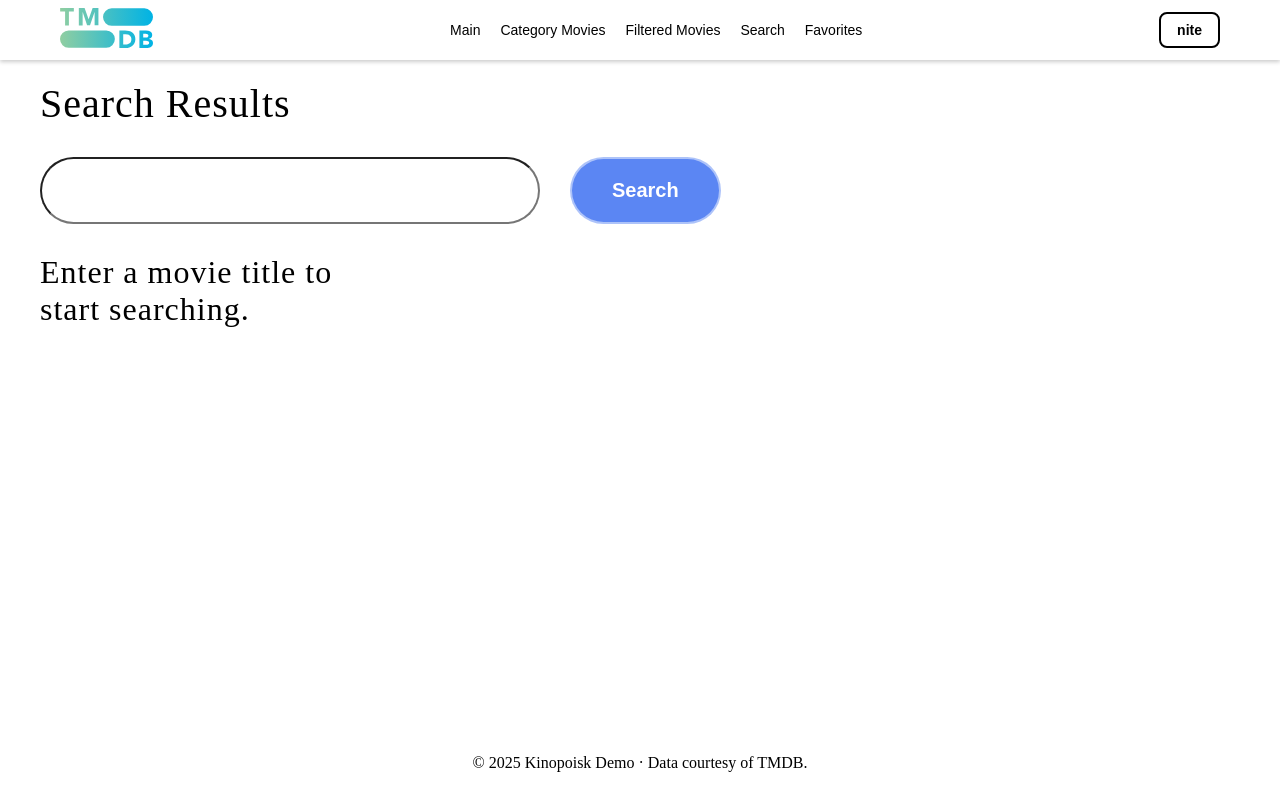
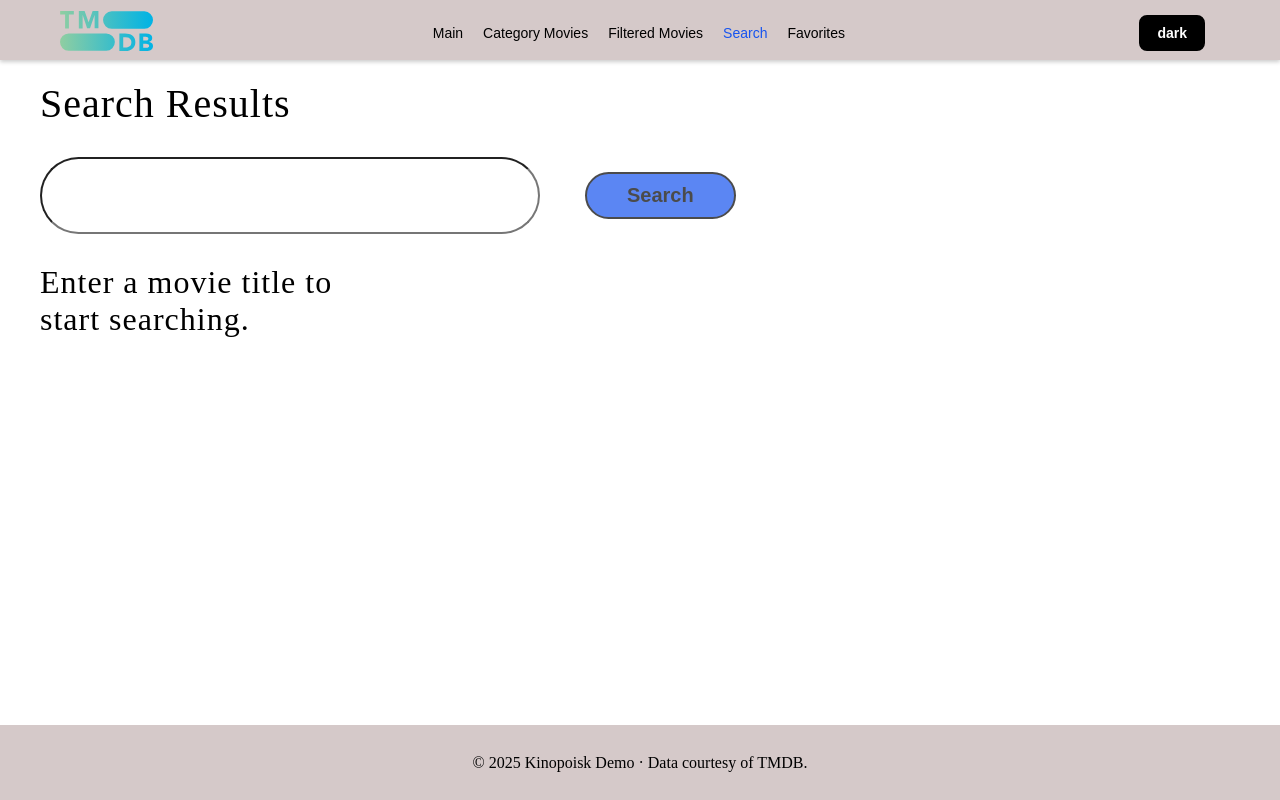
Before and after one commit to VitalkaMihal/kinopoisk, a React (Vite) app: page /kinopoisk/searchPage in a window 1280 px wide. Built offline with nearby package versions, Linux system fonts and the light colour scheme.

Commit message:
add isActive

```diff
--- a/src/app/appSlice.ts
+++ b/src/app/appSlice.ts
@@ -10,6 +10,9 @@ export type Favorite = {
 
 export type ThemeState = 'light' | 'dark'
 
+const theme: ThemeState =
+  typeof localStorage.getItem('theme') === 'string' ? (localStorage.getItem('theme') as ThemeState) : 'light'
+
 const favoriteMovies =
   typeof localStorage.getItem('favorites') === 'string'
     ? JSON.parse(localStorage.getItem('favorites') as string)
@@ -19,7 +22,7 @@ const initialState = {
   category: category.POPULAR as categoryType,
   searchText: '' as string,
   favorites: favoriteMovies as Favorite[],
-  theme: 'light' as ThemeState,
+  theme,
 }
 
 export const appSlice = createSlice({
@@ -46,6 +49,7 @@ export const appSlice = createSlice({
     }),
     toggleTheme: create.reducer((state) => {
       state.theme = state.theme === 'light' ? 'dark' : 'light'
+      localStorage.setItem('theme', state.theme)
     }),
   }),
   selectors: {
--- a/src/common/components/Footer/Footer.module.css
+++ b/src/common/components/Footer/Footer.module.css
@@ -1,7 +1,7 @@
 .footer {
     width: 100%;
     margin-top: 20px;
-    background-color: var(--background-color);
+    background-color: var(--header-color);
     color: var(--text-color);
 }
 
--- a/src/common/components/Header/Header.module.css
+++ b/src/common/components/Header/Header.module.css
@@ -4,7 +4,7 @@
     top: 0;
     width: 100%;
     box-shadow: 0 2px 4px rgba(0,0,0,0.2);
-    background-color: var(--background-color);
+    background-color: var(--header-color);
     color: var(--text-color);
     z-index: 100;
 }
@@ -36,7 +36,12 @@
 
 .link {
     text-decoration: none;
-    color: inherit;
+    color: var(--text-color);
+}
+
+.isActive {
+    text-decoration: none;
+    color: #1754ef;
 }
 /* при узкой ширине, например максимум 768px, меняем расположение */
 @media (max-width: 768px) {
@@ -78,12 +83,13 @@
     cursor: pointer;
     font-weight: 600;
     font-size: 14px;
-    background-color: var(--background-color);
-    color: var(--text-color);
-    border-color: var(--text-color);
+    background-color: var(--text-color);
+    color: var(--background-color);
 }
 
 .button:hover {
-    opacity: 0.7;
+    opacity: 0.8;
     transition: opacity 0.3s;
+    background-color: var(--text-color);
+    color: var(--background-color);
 }
--- a/src/common/components/Header/Header.tsx
+++ b/src/common/components/Header/Header.tsx
@@ -1,9 +1,9 @@
 import React from 'react'
-import styles from './Header.module.css'
+import s from './Header.module.css'
 import kinopoiskLogo from '@/assets/logo/kinopoisk-logo.svg'
 import { useAppDispatch, useAppSelector } from '@/common/hooks'
 import { Path } from '@/common/routing'
-import { Link, useNavigate } from 'react-router-dom'
+import { Link, NavLink, useNavigate } from 'react-router-dom'
 import { category, kinopoisk, themeApp } from '@/common/constants'
 import { changeSearchAC, selectTheme, toggleTheme } from '@/app/appSlice.ts'
 
@@ -23,36 +23,53 @@ export const Header = () => {
   const searghPageHandler = () => dispatch(changeSearchAC(''))
 
   return (
-    <div style={style as React.CSSProperties} className={styles.headerWrapper}>
-      <div className={styles.headerContainer}>
+    <div style={style as React.CSSProperties} className={s.headerWrapper}>
+      <div className={s.headerContainer}>
         <Link to={Path.Main} onClick={() => window.scrollTo(0, 0)}>
-          <img src={kinopoiskLogo} alt="logo" className={styles.logo} />
+          <img src={kinopoiskLogo} alt="logo" className={s.logo} />
         </Link>
-        <nav className={styles.nav}>
-          <Link to={Path.Main} className={styles.link} onClick={() => window.scrollTo(0, 0)}>
+        <nav className={s.nav}>
+          <NavLink
+            to={Path.Main}
+            end
+            className={({ isActive }) => (isActive ? s.isActive : s.link)}
+            onClick={() => window.scrollTo(0, 0)}
+          >
             Main
-          </Link>
-          <Link to={Path.Category} onClick={(e) => navigateHandler(e)} className={styles.link}>
+          </NavLink>
+          <NavLink
+            to={Path.CategoryActive}
+            onClick={(e) => navigateHandler(e)}
+            className={({ isActive }) => (isActive ? s.isActive : s.link)}
+          >
             Category Movies
-          </Link>
-          <Link to={Path.Filtered} className={styles.link}>
+          </NavLink>
+          <NavLink to={Path.Filtered} className={({ isActive }) => (isActive ? s.isActive : s.link)}>
             Filtered Movies
-          </Link>
-          <Link to={Path.SearchPage} className={styles.link} onClick={searghPageHandler}>
+          </NavLink>
+          <NavLink
+            to={Path.SearchPage}
+            className={({ isActive }) => (isActive ? s.isActive : s.link)}
+            onClick={searghPageHandler}
+          >
             Search
-          </Link>
+          </NavLink>
 
-          <Link to={Path.Favorites} onClick={() => window.scrollTo(0, 0)} className={styles.link}>
+          <NavLink
+            to={Path.Favorites}
+            onClick={() => window.scrollTo(0, 0)}
+            className={({ isActive }) => (isActive ? s.isActive : s.link)}
+          >
             Favorites
-          </Link>
+          </NavLink>
         </nav>
         <button
           onClick={() => {
             dispatch(toggleTheme())
           }}
-          className={styles.button}
+          className={s.button}
         >
-          nite
+          {theme === 'dark' ? 'light' : 'dark'}
         </button>
       </div>
     </div>
--- a/src/common/constants/constants.ts
+++ b/src/common/constants/constants.ts
@@ -22,6 +22,7 @@ export const kinopoisk = {
 export const themeApp = (theme: ThemeState) => ({
   '--background-color': theme === 'light' ? '#fff' : '#222',
   '--text-color': theme === 'light' ? '#000' : '#fff',
+  '--header-color': theme === 'light' ? '#d5c9c9' : '#1b1a1a',
 })
 
 export type categoryType = 'now_playing' | 'popular' | 'top_rated' | 'upcoming'
--- a/src/common/routing/Routing.tsx
+++ b/src/common/routing/Routing.tsx
@@ -9,6 +9,7 @@ import { Favorites } from '@/features/Favorites'
 export const Path = {
   Main: `${kinopoisk.main}`,
   Category: `${kinopoisk.category}:categoryName`,
+  CategoryActive: `${kinopoisk.category}`,
   Card: `${kinopoisk.movie}:cardName`,
   Filtered: `${kinopoisk.filtered}`,
   SearchPage: `${kinopoisk.searchPage}`,
--- a/src/features/popular/ui/category/Category.module.css
+++ b/src/features/popular/ui/category/Category.module.css
@@ -12,24 +12,31 @@
 }
 
 button {
+    margin: 15px;
     padding: 10px 20px;
-    background-color: transparent;
-    border: 2px solid #ffffff80;
+    border: 2px solid var(--text-color);
     border-radius: 4px;
-    color: #fff;
     font-weight: 600;
     cursor: pointer;
     transition: all 0.3s ease;
+    background-color: var(--background-color);
+    color: var(--text-color);
+}
+
+.active {
+    border: 2px solid red;
+    color: red;
 }
 
 button:hover {
-    background-color: #ffffff10;
-    border-color: #fff;
+    opacity: 0.7;
+    background-color: var(--background-color);
+    border-color: var(--text-color);
 }
 
 .moviesGrid {
-        display: grid;
-        grid-template-columns: repeat(auto-fill, minmax(180px, 1fr));
-        gap: 10px;
+    display: grid;
+    grid-template-columns: repeat(auto-fill, minmax(180px, 1fr));
+    gap: 10px;
 
 }
--- a/src/features/popular/ui/category/Category.tsx
+++ b/src/features/popular/ui/category/Category.tsx
@@ -1,16 +1,18 @@
 import { useGetPopularQuery } from '@/features/popular/api/popularApi.ts'
-import { category, type categoryType, kinopoisk } from '@/common/constants'
+import { category, type categoryType, kinopoisk, themeApp } from '@/common/constants'
 import s from './Category.module.css'
-import { changeCategoryAC, selectCategory } from '@/app/appSlice.ts'
+import { changeCategoryAC, selectCategory, selectTheme } from '@/app/appSlice.ts'
 import { useAppDispatch, useAppSelector } from '@/common/hooks'
-import { useNavigate } from 'react-router-dom'
+import { useLocation, useNavigate } from 'react-router-dom'
 import { Card } from '@/common/components'
+import React from 'react'
 
 export const Category = () => {
   const categoryStore = useAppSelector(selectCategory)
-
+  const theme = useAppSelector(selectTheme)
+  const style = themeApp(theme)
+  const location = useLocation()
   const dispatch = useAppDispatch()
-
   const navigate = useNavigate()
 
   const { data } = useGetPopularQuery(categoryStore)
@@ -24,13 +26,27 @@ export const Category = () => {
     return
   }
 
+  const className = (cat: categoryType) => {
+    if (location.pathname.endsWith(cat)) {
+      return s.active
+    }
+  }
+
   return (
-    <div className={s.container}>
+    <div className={s.container} style={style as React.CSSProperties}>
       <div className={s.buttonsWrapper}>
-        <button onClick={() => getCategoryMoviesHandler(category.POPULAR)}>Popular Movies</button>
-        <button onClick={() => getCategoryMoviesHandler(category.TOP)}>Top Rated Movies</button>
-        <button onClick={() => getCategoryMoviesHandler(category.UPCOMING)}>Upcoming Movies</button>
-        <button onClick={() => getCategoryMoviesHandler(category.NOW)}>Now Playing Movies</button>
+        <button className={className(category.POPULAR)} onClick={() => getCategoryMoviesHandler(category.POPULAR)}>
+          Popular Movies
+        </button>
+        <button className={className(category.TOP)} onClick={() => getCategoryMoviesHandler(category.TOP)}>
+          Top Rated Movies
+        </button>
+        <button className={className(category.UPCOMING)} onClick={() => getCategoryMoviesHandler(category.UPCOMING)}>
+          Upcoming Movies
+        </button>
+        <button className={className(category.NOW)} onClick={() => getCategoryMoviesHandler(category.NOW)}>
+          Now Playing Movies
+        </button>
       </div>
       <div className={s.moviesGrid}>
         {data.results.map((movie) => (
```
